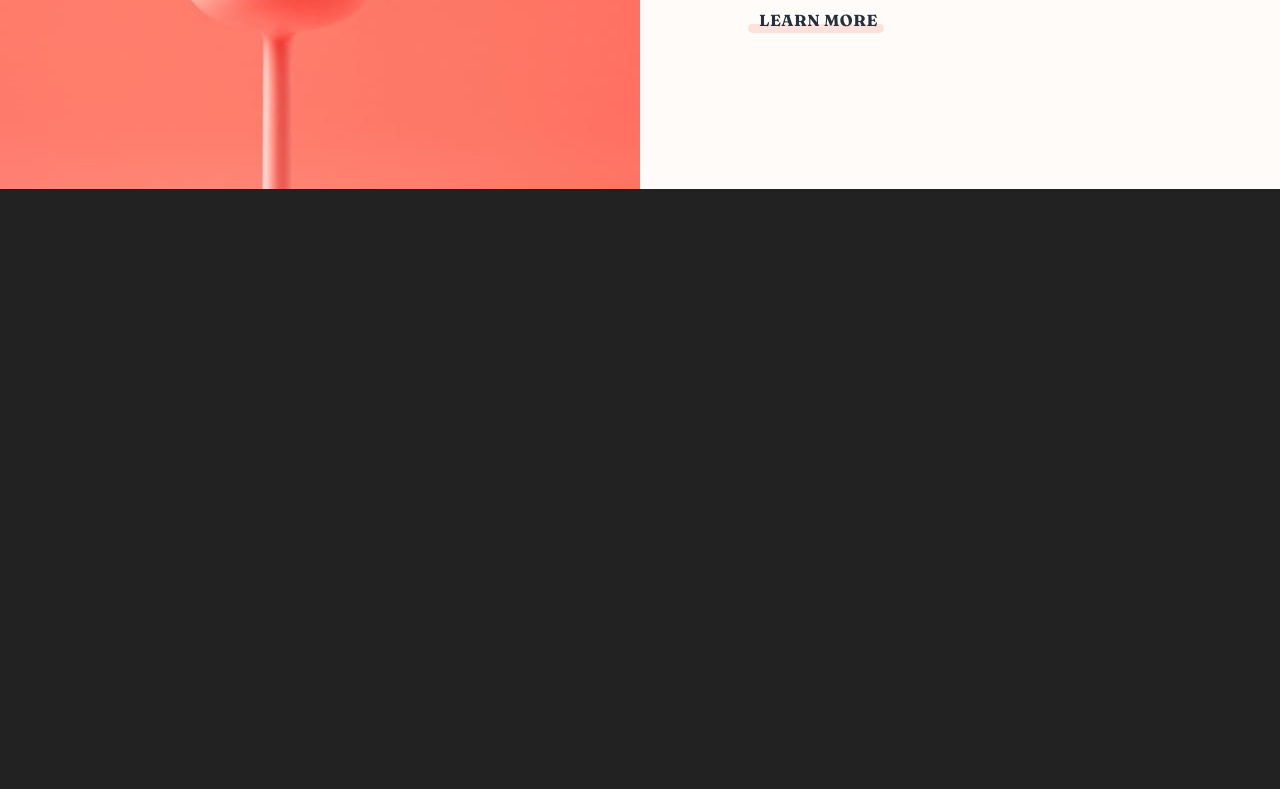
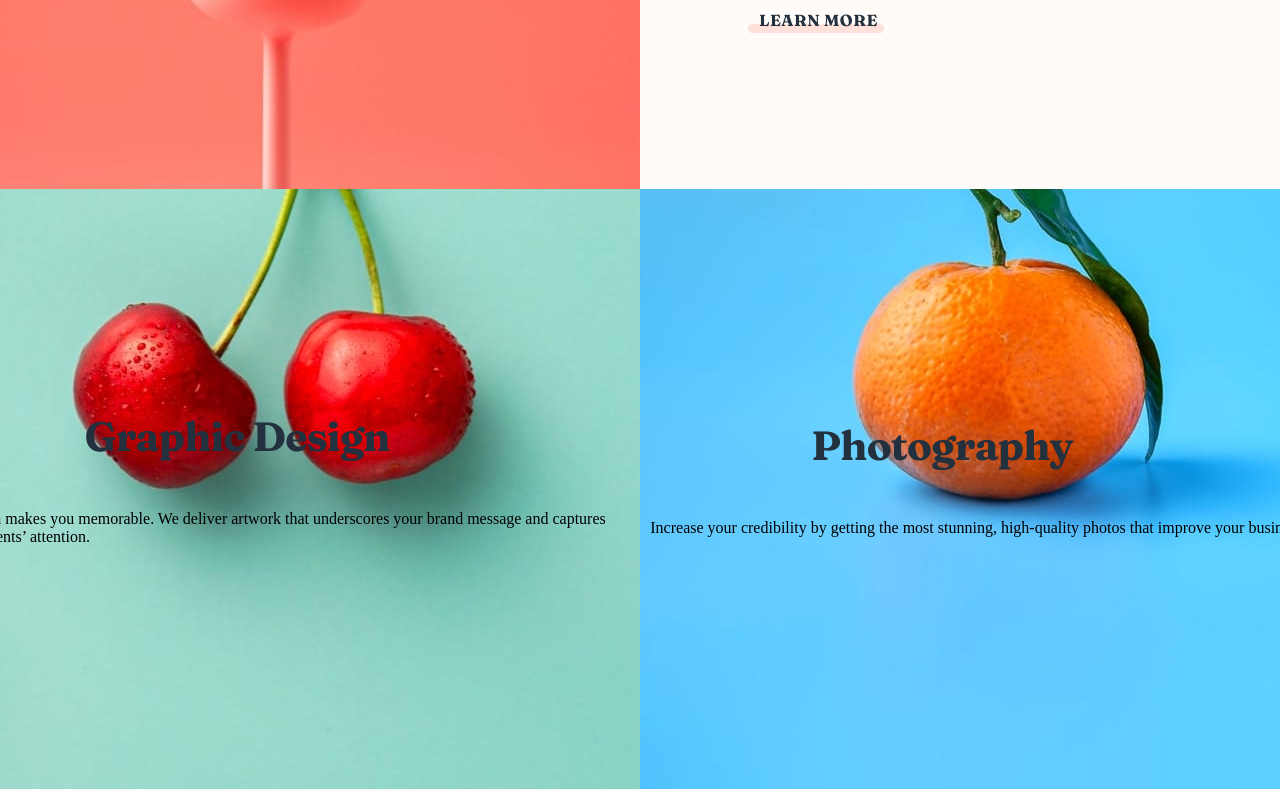
Before and after one commit to ifaronti/Sunny-Side-Agency-Page, a React (Create React App) app in the folder sunny-agency/: page / in a window 1280 px wide. Shown: the part 1811-2600 px from the top of the page. Before the commit the page ends 2000 px from the top, so only its background shows below. Built offline with nearby package versions, Linux system fonts and the light colour scheme; the HTML template or start-up script is replaced by a standard one.

Commit message:
2 cards progressing

```diff
--- a/sunny-agency/public/gridData.json
+++ b/sunny-agency/public/gridData.json
@@ -2,7 +2,7 @@
         "grid":
                 [
                     {
-                        "h1": "Transform your brand",
+                        "h2": "Transform your brand",
                         "description": "We are a full-service creative agency specializing in helping brands grow fast. Engage your clients through compelling visuals that do most of the marketing for you.",
                         "more": "LEARN MORE"
                     },
@@ -16,24 +16,20 @@
                     },
 
                     {
-                        "h1": "Stand out to the right audience",
+                        "h2": "Stand out to the right audience",
                         "description": "Using a collaborative formula of designers, researchers, photographers, videographers, and copywriters, we’ll build and extend your brand in digital places.",
                         "more": "LEARN MORE",
                         "class": "fourth"
-                    }
+                    },
 
-                ],
-
-        "designPhoto":
-                [
                     {   "img":"image-graphic-design.jpg",
-                        "h1": "Graphic Design",
-                        "description": "Great design makes you memorable. We deliver artwork that underscores your brand message and captures potential clients’ attention."
+                        "heading": "Graphic Design",
+                        "details": "Great design makes you memorable. We deliver artwork that underscores your brand message and captures potential clients’ attention."
                     },
 
                     {   "img":"image-photography.jpg",
-                        "h1": "Photography",
-                        "description": "Increase your credibility by getting the most stunning, high-quality photos that improve your business image."
+                        "heading": "Photography",
+                        "details": "Increase your credibility by getting the most stunning, high-quality photos that improve your business image."
                     }
 
                 ],
--- a/sunny-agency/src/components/Gridcards.js
+++ b/sunny-agency/src/components/Gridcards.js
@@ -13,14 +13,17 @@ export default function Cards(){
     let fourCards = gridData.map(card => {
         return(
             <Grid
-                h2 = {card.h1}
+                h2 = {card.h2}
                 image = {card.img}
                 paragraph = {card.description}
                 learn = {card.more}
                 class = {card.class}
+                heading = {card.heading}
+                details = {card.details}
             />
         )
     })
+
     return(
         <div className="grid-wrap">
             {fourCards}
--- a/sunny-agency/src/components/Gridcomponent.js
+++ b/sunny-agency/src/components/Gridcomponent.js
@@ -6,6 +6,8 @@ export default function Grid(props){
                 {props.h2 && <h2>{props.h2}</h2>}
                 {props.paragraph &&<p className={props.class ? "greybg-paragraph greybg-paragraph2":"greybg-paragraph"}>{props.paragraph}</p>}
                 {props.learn && <button className={props.class ? "learn-more learn-more2":"learn-more"}>{props.learn}</button>}
+                {props.heading && <h2>{props.heading}</h2>}
+                {props.details && <p>{props.details}</p>}
             </div>
         </div>
     )
--- a/sunny-agency/src/index.css
+++ b/sunny-agency/src/index.css
@@ -110,8 +110,6 @@ ul li:nth-child(4){
     letter-spacing: unset;
 }
 
-
-
 .arrow-creatives{
     width: 100%;
     position: relative;
@@ -146,6 +144,10 @@ h1{
     display: grid;
     place-items: center;
     grid-template-columns: 1fr;
+}
+
+p{
+    z-index: 8;
 }
 
 .gridImg{
```
